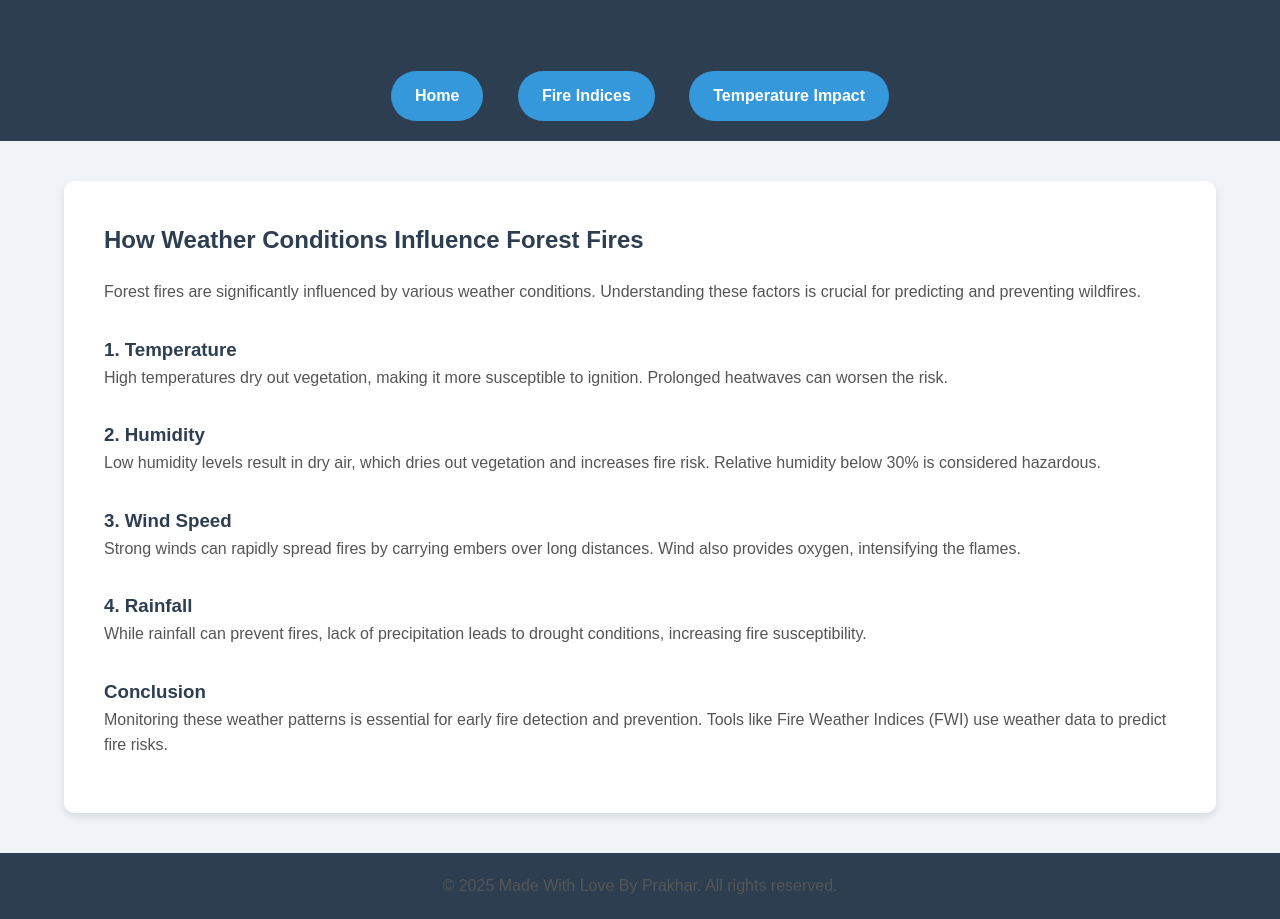
After one commit to Prakhar-3009/Algerian-Forest-Fire, a Flask app: page /weather-fires in a window 1280 px wide. The commit adds this page. Run offline with Flask 3, Linux system fonts and the light colour scheme; parts of the project's set-up code (start-up, migrations or seed data) failed here and were passed over.

Commit message:
updated the design

```diff
--- a/application.py
+++ b/application.py
@@ -16,6 +16,18 @@ Sc = pickle.load(open("MODELS/Scaler.pkl","rb"))
 @app.route('/')
 def index():
     return render_template("index.html")
+
+@app.route('/weather-fires')
+def weather_fires():
+    return render_template('weather-fires.html')
+
+@app.route('/fireindices')
+def fire_indices():
+    return render_template('fireindices.html')
+
+@app.route('/temperature-impact')
+def temperature_impact():
+    return render_template('temperature-impact.html')
 
 @app.route('/predictdata',methods=['GET','POST'])
 def predict_data():
--- /dev/null
+++ b/static/css/style.css
@@ -0,0 +1,84 @@
+* {
+    margin: 0;
+    padding: 0;
+    box-sizing: border-box;
+    font-family: 'Poppins', sans-serif;
+  }
+
+  body {
+    background-color: #f0f4f8;
+    color: #333;
+    line-height: 1.6;
+  }
+
+  header {
+    background-color: #2c3e50;
+    color: white;
+    padding: 20px 0;
+    text-align: center;
+  }
+
+  nav a {
+    margin: 0 15px;
+    color: white;
+    text-decoration: none;
+    font-weight: bold;
+  }
+
+  nav a:hover {
+    color: #3498db;
+  }
+
+  h1, h2, h3 {
+    color: #2c3e50;
+  }
+
+  /* Main Section Styles */
+  main {
+    width: 90%;
+    margin: 40px auto;
+    background-color: white;
+    padding: 40px;
+    border-radius: 10px;
+    box-shadow: 0 4px 8px rgba(0, 0, 0, 0.1);
+  }
+
+  h2 {
+    margin-bottom: 20px;
+  }
+
+  h3 {
+    margin-top: 30px;
+  }
+
+  p {
+    margin-bottom: 15px;
+    color: #555;
+  }
+
+  a {
+    display: inline-block;
+    margin-top: 20px;
+    background-color: #3498db;
+    color: white;
+    padding: 12px 24px;
+    border-radius: 25px;
+    text-decoration: none;
+    transition: background-color 0.3s ease;
+  }
+
+  a:hover {
+    background-color: #2980b9;
+  }
+
+  footer {
+    margin-top: 40px;
+    background-color: #2c3e50;
+    color: white;
+    text-align: center;
+    padding: 20px 0;
+  }
+
+  footer p {
+    margin: 0;
+  }
--- a/templates/result.html
+++ b/templates/result.html
@@ -96,7 +96,7 @@
         </div>
     </div>
     <footer>
-        <p>&copy; Made By Prakhar All rights reserved.</p>
+        <p>&copy; Made With Love By Prakhar All rights reserved.</p>
     </footer>
 </body>
 </html>
--- /dev/null
+++ b/templates/weather-fires.html
@@ -0,0 +1,42 @@
+<!DOCTYPE html>
+<html lang="en">
+<head>
+  <meta charset="UTF-8" />
+  <meta name="viewport" content="width=device-width, initial-scale=1.0" />
+  <title>Weather Impact on Forest Fires</title>
+  <link rel="stylesheet" href="static/css/style.css" />
+</head>
+<body>
+  <header>
+    <h1>Weather Impact on Forest Fires</h1>
+    <nav>
+      <a href="{{ url_for('index') }}">Home</a>
+      <a href="{{ url_for('fire_indices') }}">Fire Indices</a>
+      <a href="{{ url_for('temperature_impact') }}">Temperature Impact</a>
+    </nav>
+  </header>
+  <main>
+    <h2>How Weather Conditions Influence Forest Fires</h2>
+    <p>Forest fires are significantly influenced by various weather conditions. Understanding these factors is crucial for predicting and preventing wildfires.</p>
+
+    <h3>1. Temperature</h3>
+    <p>High temperatures dry out vegetation, making it more susceptible to ignition. Prolonged heatwaves can worsen the risk.</p>
+
+    <h3>2. Humidity</h3>
+    <p>Low humidity levels result in dry air, which dries out vegetation and increases fire risk. Relative humidity below 30% is considered hazardous.</p>
+
+    <h3>3. Wind Speed</h3>
+    <p>Strong winds can rapidly spread fires by carrying embers over long distances. Wind also provides oxygen, intensifying the flames.</p>
+
+    <h3>4. Rainfall</h3>
+    <p>While rainfall can prevent fires, lack of precipitation leads to drought conditions, increasing fire susceptibility.</p>
+
+    <h3>Conclusion</h3>
+    <p>Monitoring these weather patterns is essential for early fire detection and prevention. Tools like Fire Weather Indices (FWI) use weather data to predict fire risks.</p>
+
+  </main>
+  <footer>
+    <p>&copy; 2025 Made With Love By Prakhar. All rights reserved.</p>
+  </footer>
+</body>
+</html>
```
Also changed, not shown: templates/fireindices.html (added, +39 -0 lines), templates/home.html (+6 -5 lines), templates/index.html (+16 -13 lines), templates/temperature-impact.html (added, +42 -0 lines), 1 other file.
